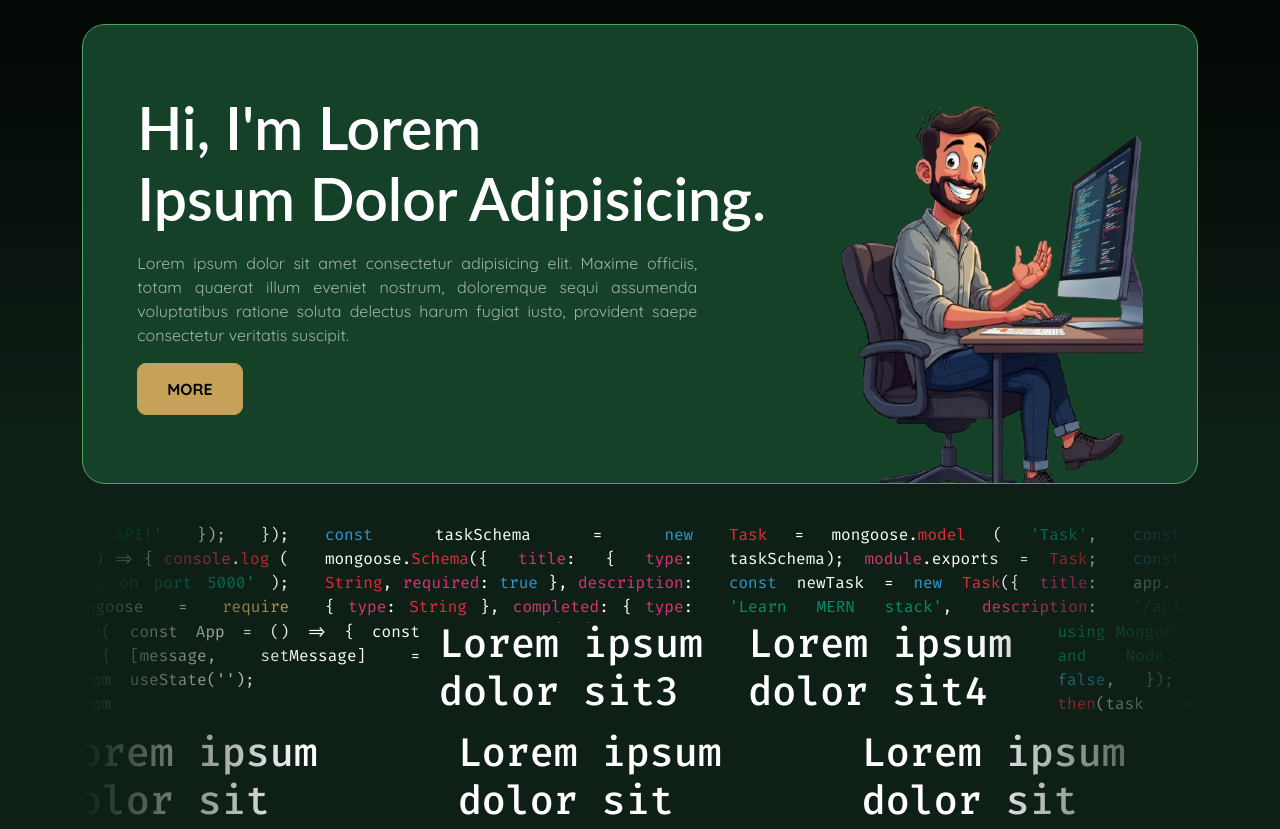
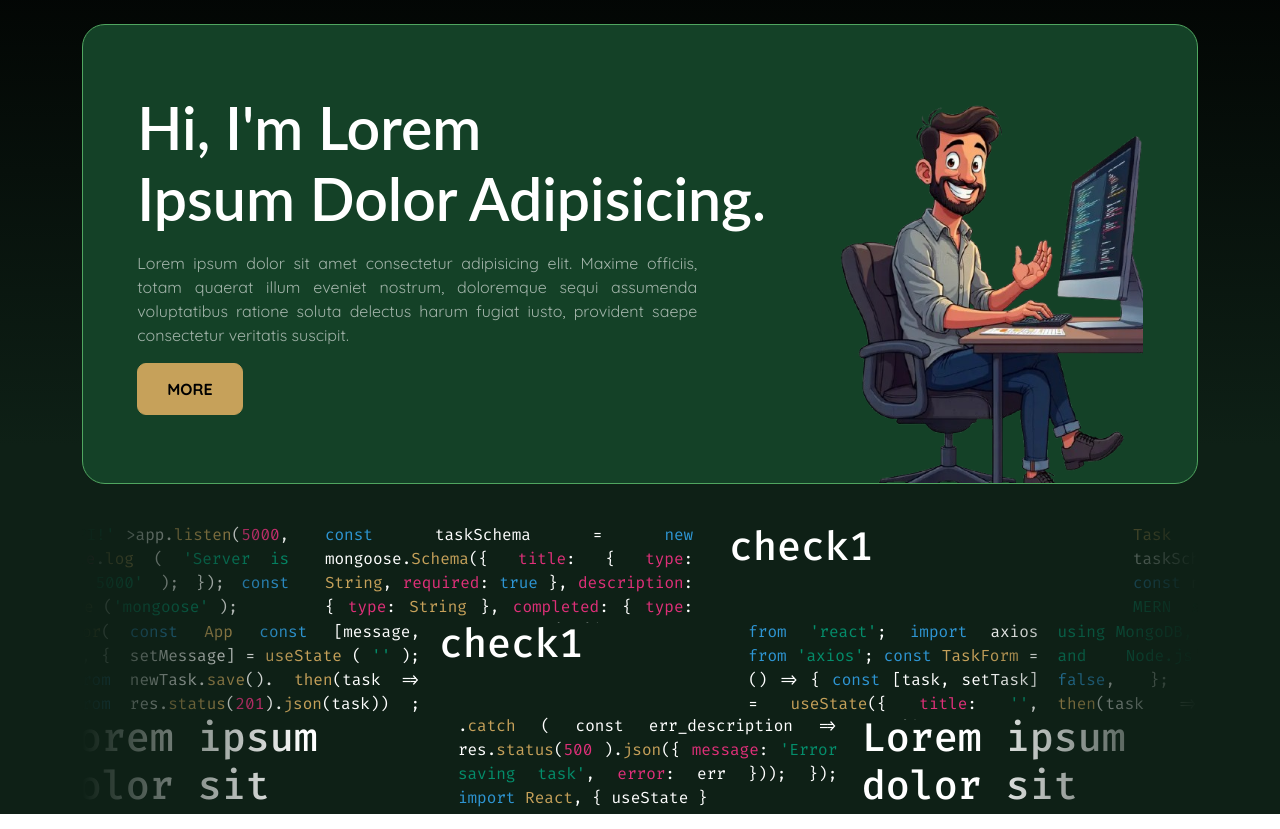
Before and after one commit to iyiu9akhan/portfolio_Z9, a plain HTML site: page index.html in a window 1280 px wide. Shown: the part 106-935 px from the top of the page. Drawn offline with nearby package versions, Linux system fonts and the light colour scheme.

Commit message:
js road coloring clear

```diff
--- a/css/style.css
+++ b/css/style.css
@@ -298,7 +298,7 @@ body {
   position: relative;
   height: 100px;
   /* margin: 36px 0; */
-  margin-top: 9px;
+  margin-top: -6px;
   overflow: hidden;
   mask-image: linear-gradient(
     to left,
@@ -358,12 +358,15 @@ body {
 }
 #home .code_runner .white {
   color: var(--code-color-white);
+  /* color: var(--code-color-gold); */
 }
 #home .code_runner .green {
   color: var(--code-color-green);
 }
 #home .code_runner .red {
-  color: var(--code-color-red);
+  /* color: var(--code-color-red); */
+  color: var(--code-color-gold);
+
 }
 #home .code_runner .pink {
   color: var(--code-color-pink);
--- a/index.html
+++ b/index.html
@@ -92,7 +92,150 @@
               <!-- <h6>#container .view_portion</h6> -->
               <!-- <p id="property">width: <span id="value">99%</span></p>
               <p id="property">height: <span id="value">100vh</span></p> -->
+              <p>
+                <span class="red">Task</span>
+                <span class="white">= mongoose.</span
+                ><span class="red">model</span> <span class="white">(</span>
+                <span class="green">'Task'</span
+                ><span class="white">, taskSchema);</span
+                ><span class="pink"> module</span
+                ><span class="white">.exports =</span>
+                <span class="red">Task</span><span class="white">;</span
+                ><span class="blue"> const</span>
+                <span class="white">newTask =</span>
+                <span class="blue">new</span> <span class="red">Task </span>
+                <!-- <span class="white">({ </span>  -->
+                <span class="pink">title</span><span class="white">:</span>
+                <span class="green">'Learn MERN stack'</span
+                ><span class="white">,</span>
+                <span class="pink">description</span
+                ><span class="white">:</span>
+                <span class="green">'Build a portfolio project</span>
+              </p>
+            </div>
+            <div class="item item2">
 
+              <h1>check1</h1>
+            </div>
+            <div class="item item3">
+              <p>
+                <span class="blue">const</span>
+                <span class="white">taskSchema =</span>
+                <span class="blue">new</span>
+                <span class="white">mongoose.</span
+                ><span class="red">Schema</span><span class="white">({</span>
+                <span class="pink">title</span><span class="white">: {</span>
+                <span class="pink">type</span><span class="white">:</span>
+                <span class="red">String</span><span class="white">,</span>
+                <span class="pink">required</span><span class="white">:</span>
+                <span class="blue">true</span> <span class="white">},</span>
+                <span class="pink">description</span
+                ><span class="white">: {</span> <span class="pink">type</span
+                ><span class="white">:</span> <span class="red">String</span>
+                <span class="white">},</span> <span class="pink">completed</span
+                ><span class="white">: {</span> <span class="pink">type</span
+                ><span class="white">:</span> <span class="red">Boolean</span
+                ><span class="white">,</span> <span class="pink">default</span
+                ><span class="white">:</span> <span class="blue">false</span>
+                <span class="white">},</span> <span class="white">});</span
+                ><span class="blue"> const</span>
+              </p>
+            </div>
+            <div class="item item4">
+              <p>
+                <span class="green">MERN Portfolio API!'</span>
+                <!-- <span class="white">});</span> <span class="white">}); </span -->
+                ><span class="white">app.</span><span class="red">listen</span
+                ><span class="white">(</span><span class="pink">5000</span
+                ><span class="white">, () => {</span>
+                <span class="pink">console</span><span class="white">.</span
+                ><span class="red">log</span> <span class="white">(</span>
+                <span class="green">'Server is running on port 5000'</span>
+                <span class="white">);</span> <span class="white">});</span
+                ><span class="blue"> const</span
+                ><span class="white"> mongoose =</span
+                ><span class="gold"> require</span> <span class="white">(</span
+                ><span class="green">'mongoose'</span>
+                <span class="white">);</span>
+              </p>
+            </div>
+          </div>
+          <div class="road_two">
+            <div class="item item1">
+              <p>
+                <span class="white">.</span><span class="red">catch</span
+                ><span class="white">(err =></span>
+                <span class="pink">console</span><span class="white">.</span
+                ><span class="red">error</span><span class="white">(</span>
+                <span class="green">'Error:'</span
+                ><span class="white">,err));</span
+                ><span class="blue">import</span> <span class="red">React</span
+                ><span class="white">, { useState, useEffect }</span>
+                <span class="blue">from</span> <span class="green">'react'</span
+                ><span class="white">;</span> <span class="blue">import</span>
+                <span class="white">axios</span> <span class="blue">from</span>
+                <span class="green">'axios'</span> <span class="white">;</span>
+              </p>
+            </div>
+            <div class="item item2">
+              <p>
+                <span class="blue">const</span> <span class="red">App</span>
+                <!-- <span class="white">= () => {</span> -->
+                <span class="blue">const</span>
+                <span class="white">[message, setMessage] =</span>
+                <span class="red">useState</span> <span class="white">(</span>
+                <span class="green">''</span> <span class="white">);</span>
+                <span class="white">newTask.</span><span class="red">save</span
+                ><span class="white">().</span> <span class="red">then</span
+                ><span class="white">(task => res.</span
+                ><span class="red">status</span><span class="white">(</span
+                ><span class="pink">201</span><span class="white">).</span
+                ><span class="red">json</span
+                ><span class="white">(task))</span>
+                <span class="white">;</span> <span class="red">err</span>
+              </p>
+            </div>
+            <div class="item item3">
+              <h1>check1</h1>
+            </div>
+            <div class="item item4">
+              <p>
+                <span class="blue">from</span> <span class="green">'react'</span
+                ><span class="white">;</span> <span class="blue">import</span>
+                <span class="white">axios</span> <span class="blue">from</span>
+                <span class="green">'axios'</span><span class="white">;</span>
+                <span class="blue">const</span>
+                <span class="red">TaskForm</span>
+                <span class="white">= () => {</span>
+                <span class="blue">const</span>
+                <span class="white">[task, setTask] = </span>
+                <span class="red">useState</span><span class="white">({</span>
+                <span class="pink">title</span><span class="white">:</span>
+                <span class="green">''</span><span class="white">,</span>
+                <span class="pink">description</span
+                ><span class="white">:</span> <span class="green">''</span>
+                <span class="white">});</span>
+              </p>
+            </div>
+            <div class="item item5">
+              <p>
+                <span class="green">
+                  using MongoDB, Express, React, and Node.js'</span
+                ><span class="white">,</span> <span class="pink">completed</span
+                ><span class="white">:</span> <span class="blue">false</span
+                ><span class="white">,</span> <span class="white">};</span>
+                <span class="white">newTask.</span><span class="red">save</span
+                ><span class="white">().</span> <span class="red">then</span
+                ><span class="white">(task => </span
+                ><span class="pink">console</span><span class="white">.</span
+                ><span class="pink">log</span><span class="white">(</span>
+                <span class="green">'Task Created:'</span
+                ><span class="white">, task))</span>
+              </p>
+            </div>
+          </div>
+          <div class="road_three">
+            <div class="item item1">
               <p>
                 <span class="blue">const</span>
                 <span class="white">express =</span>
@@ -100,62 +243,36 @@
                 ><span class="green">'express'</span
                 ><span class="white">);</span> <span class="blue">const</span>
                 <span class="white">app =</span>
-                <span class="red">express</span> <span class="white">(); </span><span class="white">app.</span><span class="red">use</span><span class="white">(express.</span><span class="red">json</span><span class="white">());</span>
-                <span class="white">app.</span><span class="red">get</span> <span class="white">(</span> <span class="green">'/api/hello'</span><span class="whote">, (req, res) => {
-                  res.</span><span class="red">json</span><span class="white">({</span> <span class="pink">message</span><span class="white">:</span> <span class="green">'Hello, welcome to my </span>
+                <span class="red">express</span> <span class="white">(); </span
+                ><span class="white">app.</span><span class="red">use</span
+                ><span class="white">(express.</span
+                ><span class="red">json</span><span class="white">());</span>
+                <span class="white">app.</span><span class="red">get</span>
+                <!-- <span class="white">(</span> -->
+                <span class="green">'/api/hello'</span
+                ><span class="white">, (req, res) => res.</span
+                ><span class="red">json</span><span class="white">({</span>
+                <span class="pink">message</span><span class="white">:</span>
+                <span class="green">'Hello, welcome to my </span>
               </p>
-            </div>
-            <div class="item item2">
-              <p><span class="red">Task</span> <span class="white">= mongoose.</span><span class="red">model</span> <span class="white">(</span> <span class="green">'Task'</span><span class="white">, taskSchema);</span><span class="pink"> module</span><span class="white">.exports =</span> <span class="red">Task</span><span class="white">;</span><span class="blue"> const</span> <span class="white">newTask =</span> <span class="blue">new</span> <span class="red">Task</span><span class="white">({ </span>
-                <span class="pink">title</span><span class="white">:</span> <span class="green">'Learn MERN stack'</span><span class="white">,</span>
-                <span class="pink">description</span><span class="white">:</span> <span class="green">'Build a portfolio project</span> </p>
-            </div>
-            <div class="item item3">
-              <p><span class="blue">const</span> <span class="white">taskSchema =</span> <span class="blue">new</span> <span class="white">mongoose.</span><span class="red">Schema</span><span class="white">({</span>
-                <span class="pink">title</span><span class="white">: {</span> <span class="pink">type</span><span class="white">:</span> <span class="red">String</span><span class="white">,</span> <span class="pink">required</span><span class="white">:</span> <span class="blue">true</span> <span class="white">},</span>
-                <span class="pink">description</span><span class="white">: {</span> <span class="pink">type</span><span class="white">:</span> <span class="red">String</span> <span class="white">},</span>
-                <span class="pink">completed</span><span class="white">: {</span> <span class="pink">type</span><span class="white">:</span> <span class="red">Boolean</span><span class="white">,</span> <span class="pink">default</span><span class="white">:</span> <span class="blue">false</span> <span class="white">},</span>
-              <span class="white">});</span><span class="blue"> const</span></p>
-            </div>
-            <div class="item item4">
-              <p><span class="green">MERN Portfolio API!'</span> <span class="white">});</span>
-              <span class="white">}); </span><span class="white">app.</span><span class="red">listen</span><span class="white">(</span><span class="pink">5000</span><span class="white">, () => {</span>
-                <span class="pink">console</span><span class="white">.</span><span class="red">log</span> <span class="white">(</span> <span class="green">'Server is running on port 5000'</span> <span class="white">);</span>
-              <span class="white">});</span><span class="blue"> const</span><span class="white"> mongoose =</span><span class="gold"> require</span> <span class="white">(</span><span class="green">'mongoose'</span> <span class="white">);</span></p>
-            </div>
-          </div>
-          <div class="road_two">
-            <div class="item item1">
-              <p><span class="white">.</span><span class="red">catch</span><span class="white">(err =></span> <span class="pink">console</span><span class="white">.</span><span class="red">error</span><span class="white">(</span> <span class="green">'Error:'</span><span class="white">,err));</span>import React, { useState, useEffect } from 'react';
-                import axios from 'axios';</p>
-            </div>
-            <div class="item item2">
-              <p> const App = () => {
-                const [message, setMessage] = useState('');</p>
-            </div>
-            <div class="item item3">
-              <h1>Lorem ipsum dolor sit3</h1>
-            </div>
-            <div class="item item4">
-              <h1>Lorem ipsum dolor sit4</h1>
-            </div>
-            <div class="item item5">
-              <p> <span class="green"> using MongoDB, Express, React, and Node.js'</span><span class="white">,</span>
-                <span class="pink">completed</span><span class="white">:</span> <span class="blue">false</span><span class="white">,</span>
-              <span class="white">});</span> <span class="white">newTask.</span><span class="red">save</span><span class="white">().</span>
-              <span class="red">then</span><span class="white">(task => </span><span class="pink">console</span><span class="white">.</span><span class="pink">log</span><span class="white">(</span> <span class="green">'Task Created:'</span><span class="white">, task))</span>
-              </p>
-            </div>
-          </div>
-          <div class="road_three">
-            <div class="item item1">
-              <h1>Lorem ipsum dolor sit</h1>
             </div>
             <div class="item item2">
               <h1>Lorem ipsum dolor sit</h1>
             </div>
             <div class="item item3">
-              <h1>Lorem ipsum dolor sit</h1>
+              <p>
+                <span class="white">.</span><span class="red">catch</span>
+                <span class="white">( const err_description => res.</span
+                ><span class="red">status</span><span class="white">(</span
+                ><span class="pink">500</span> <span class="white">).</span
+                ><span class="red">json</span><span class="white">({</span>
+                <span class="pink">message</span><span class="white">:</span>
+                <span class="green">'Error saving task'</span
+                ><span class="white">,</span> <span class="pink">error</span
+                ><span class="white">: err })); });</span>
+                <span class="blue">import</span> <span class="red">React</span
+                ><span class="white">, { useState }</span>
+              </p>
             </div>
             <div class="item item4">
               <h1>Lorem ipsum dolor sit</h1>
```
